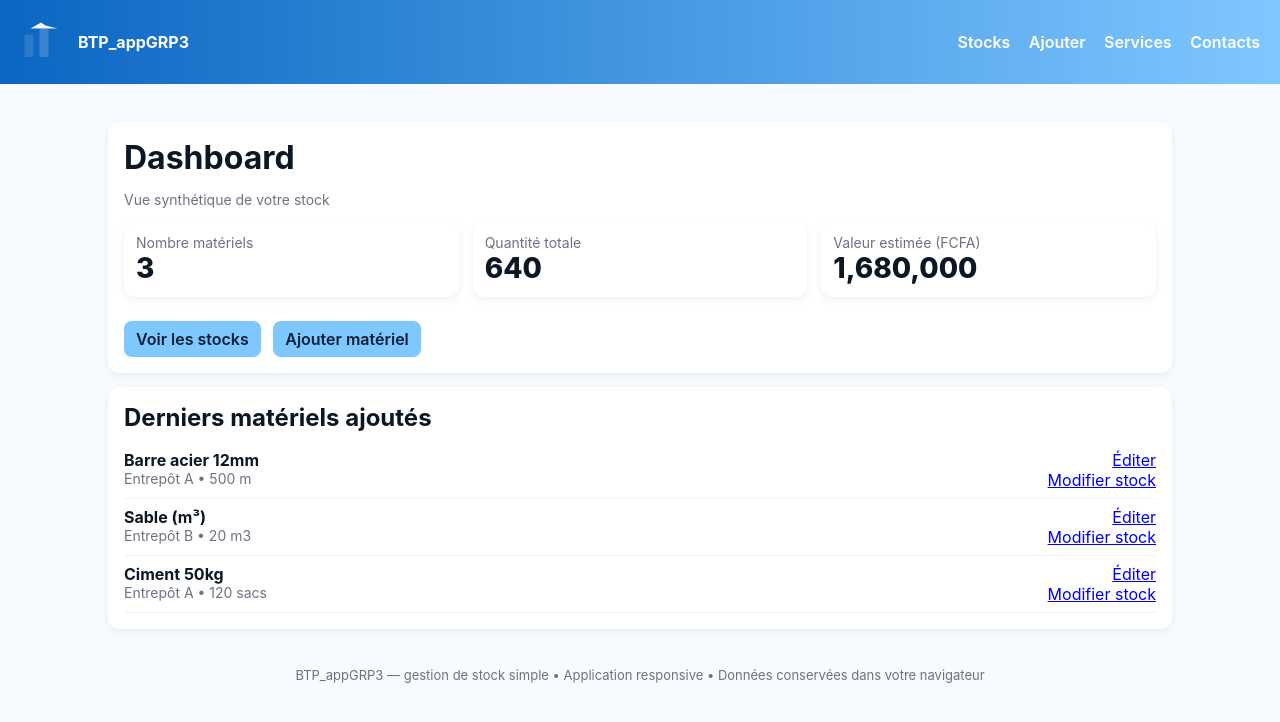
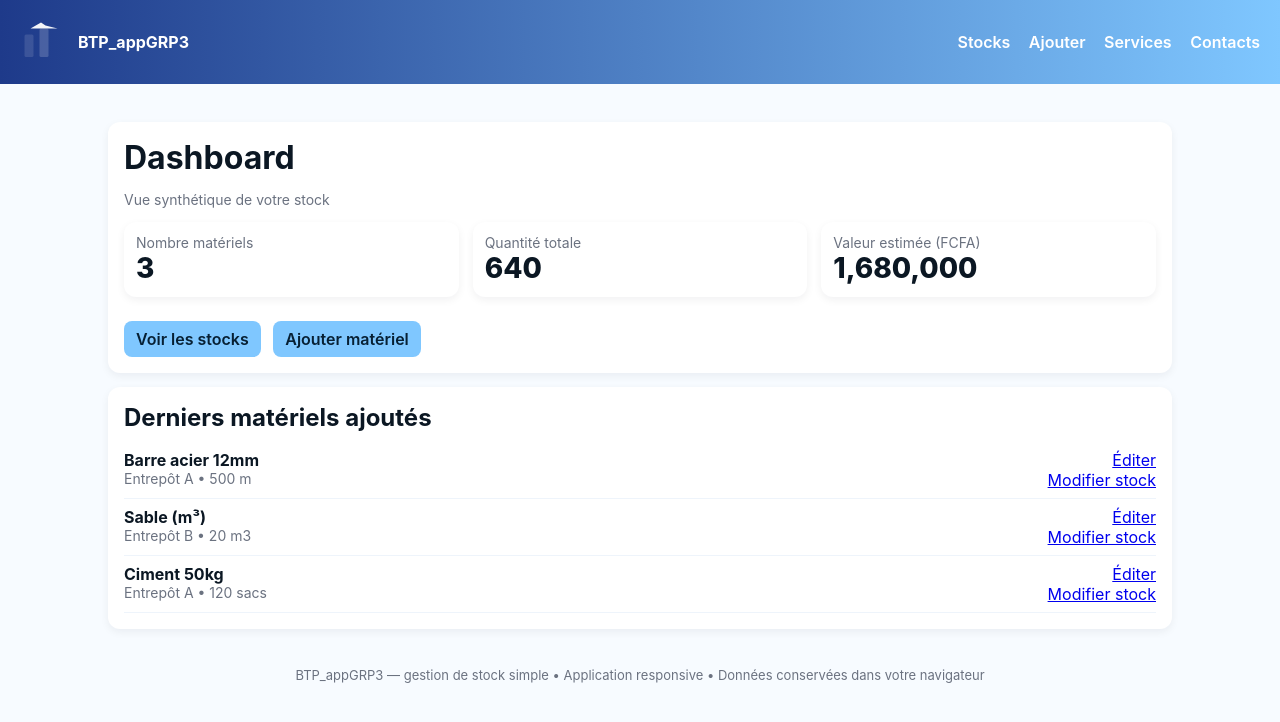
Before and after one commit to THAMANOFGOD/git.Depot_Group3, a plain HTML site: page index.html in a window 1280 px wide. Drawn offline with Linux system fonts and the light colour scheme.

Commit message:
//PREMIER COMMIT DE 31-THAMANOFGOD//

```diff
--- a/index.html
+++ b/index.html
@@ -7,7 +7,7 @@
 <style>
   /* Style simple, couleurs: bleu, bleu-ciel, blanc */
   :root{
-    --blue:#0a66c2;
+    --blue: #1E3A8A;
     --sky:#7fc7ff;
     --bg:#f7fbff;
     --card:#ffffff;
```
